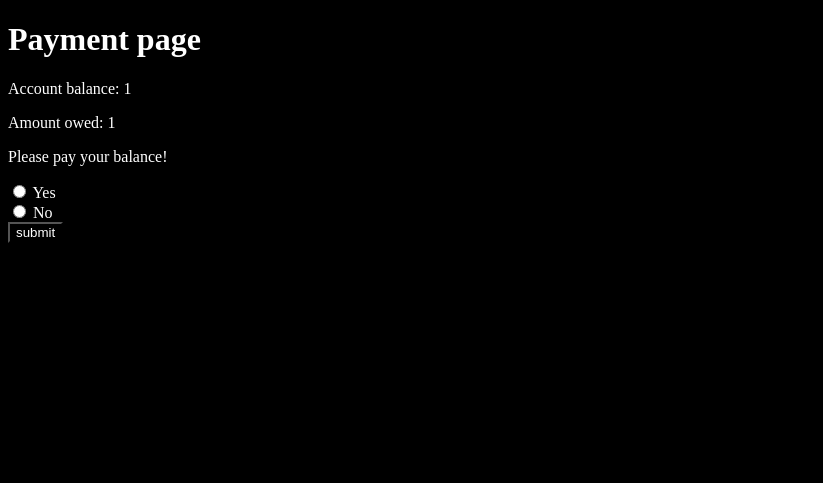
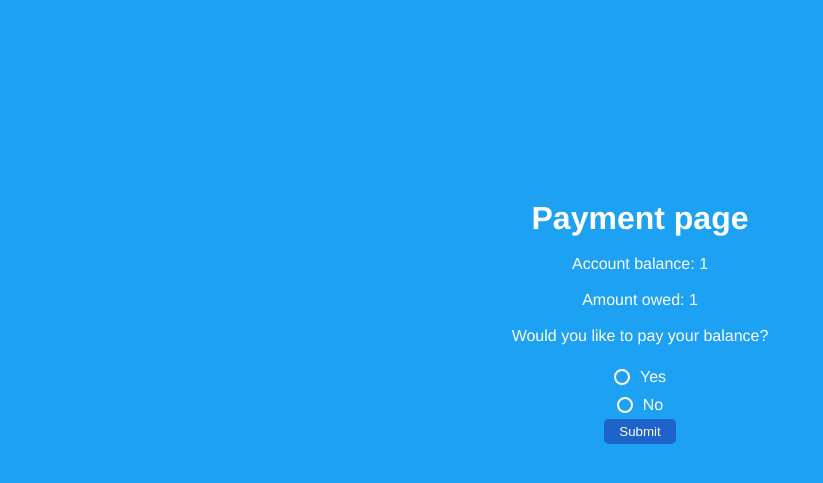
Before and after one commit to Myan02/mini-twitter, a Flask app: page /payment in a window 1280 px wide. Shown: the top 483 px of the page, without its empty margins (0-823 px from the left). Run offline with Flask 3, Linux system fonts and the light colour scheme; the visitor is signed in with stand-in values (Sample User, id 1).

Commit message:
payment style change

```diff
--- a/app.py
+++ b/app.py
@@ -47,7 +47,9 @@ def payment():
 
          if decision == 'yes':
             if (session['account_value'] <= 0) or (session['account_value'] < session['amount_owed']):
+
                flash('You do not have enough money! Please refill account!')
+
                return redirect(url_for('refill'))
             else:
                session['account_value'] = session['account_value'] - session['amount_owed']
--- /dev/null
+++ b/static/css/payment.css
@@ -0,0 +1,67 @@
+*{
+    margin: 0;
+    padding: 0;
+    text-align: center;
+}
+
+body {
+    background-color: rgb(29 161 242);
+    color: white;
+    font-family: 'Franklin Gothic Medium', 'Arial Narrow', Arial, sans-serif;
+    scroll-behavior: smooth;
+    text-align: center;
+    margin-top: 200px;
+}
+
+input[type=radio] {
+    --s: 1em;     /* control the size */
+    --c: rgb(0, 15, 150); /* the active color */
+
+    height: var(--s);
+    aspect-ratio: 1;
+    border: calc(var(--s)/8) solid #fffcfc;
+    padding: calc(var(--s)/8);
+    background:
+       radial-gradient(farthest-side,var(--c) 94%,#0000)
+       50%/0 0 no-repeat content-box;
+    border-radius: 50%;
+    outline-offset: calc(var(--s)/10);
+    -webkit-appearance: none;
+    -moz-appearance: none;
+    appearance: none;
+    cursor: pointer;
+    font-size: inherit;
+    transition: .3s;
+}
+
+input[type=radio]:checked {
+    border-color: var(--c);
+    background-size: 100% 100%;
+}
+
+@media print {
+    input[type=radio] {
+      -webkit-appearance: auto;
+      -moz-appearance: auto;
+      appearance: auto;
+      background: none;
+    }
+}
+
+label {
+    display:inline-flex;
+    align-items:center;
+    gap:10px;
+    margin:5px 0;
+    cursor: pointer;
+}
+
+input[type=submit] {
+    padding: 5px 15px;
+    background: rgb(30, 99, 202);
+    color: white;
+    border: 0 none;
+    cursor: pointer;
+    -webkit-border-radius: 5px;
+    border-radius: 5px;
+}
--- a/templates/payment.html
+++ b/templates/payment.html
@@ -5,7 +5,7 @@
 {% endblock %}
 
 {% block css %}
-   <link rel="stylesheet" type="text/css" href="{{ url_for('static', filename='css/styles.css') }} ">
+   <link rel="stylesheet" type="text/css" href="payment.css">
 {% endblock %}
 
 {% block script %}
@@ -15,19 +15,19 @@
 
 {%block main%}
 
-    <main>
-        <h1>Payment page</h1>
-            <p>Account balance: {{current_balance}}</p>
-            <p>Amount owed: {{amount_owed}}</p>
+    <body>
+        <h1>Payment page</h1><br>
+            <p>Account balance: {{current_balance}}</p><br>
+            <p>Amount owed: {{amount_owed}}</p><br>
 
-            <p>Please pay your balance!</p>
+            <p>Would you like to pay your balance?</p><br>
             <form action="{{url_for('payment')}}" method="POST">
-               <input type="radio" id="yes" name="choice" value="yes">
-               <label for="yes">Yes</label><br>
-               <input type="radio" id="no" name="choice" value="no">
-               <label for="no">No</label><br>
-               <input type="submit" value="submit">
+               <label><input type="radio" id="yes" name="choice" value="yes">
+               Yes</label><br>
+               <label><input type="radio" id="no" name="choice" value="no">
+               No</label><br>
+               <input type="submit" value="Submit">
             </form>
-    </main>
+    </body>
 
 {%endblock%}
```
Also changed, not shown: static/css/refill_account.css (added, +32 -0 lines), templates/refill_account.html (+8 -9 lines).
